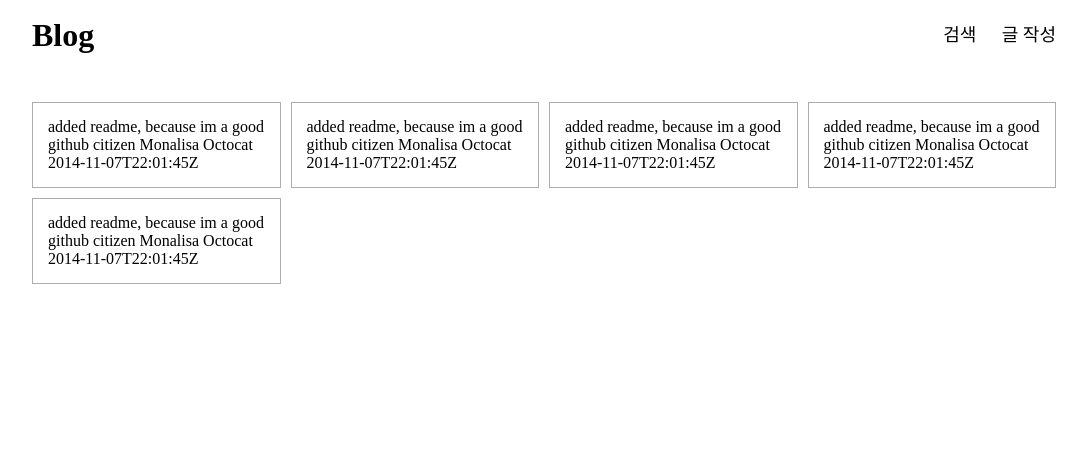
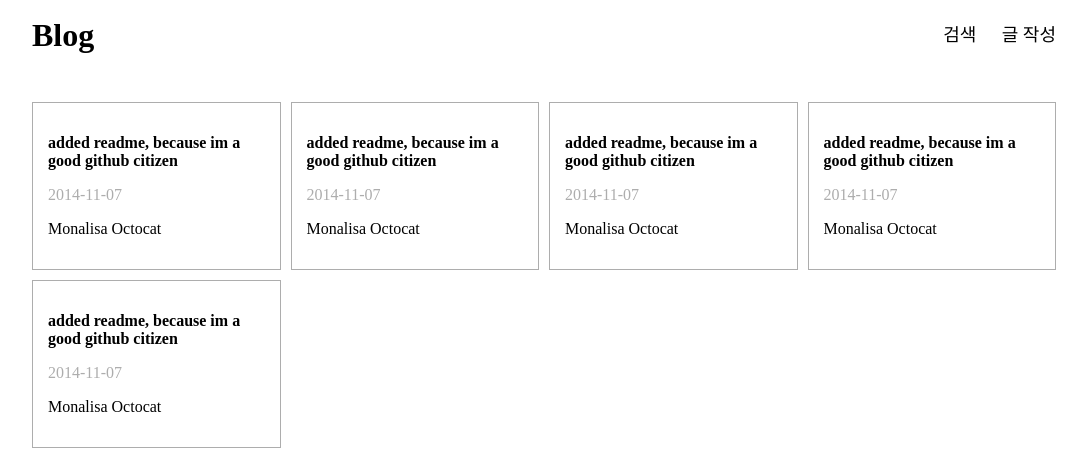
Before and after one commit to crewd/commit-blog, a React (Create React App) app: page / in a window 1280 px wide. Shown: the top 450 px of the page, without its empty margins (96-1183 px from the left). Built offline with nearby package versions, Linux system fonts and the light colour scheme.

Commit message:
fix: 날짜 포맷팅

```diff
--- a/src/components/post/PostCard.tsx
+++ b/src/components/post/PostCard.tsx
@@ -1,9 +1,21 @@
 import { Post } from "../../types/postType";
 
 const PostCard = ({ message, author, date }: Post) => {
+  const dateParse = Date.parse(date.substring(0, 10));
+  const newDate = new Date(dateParse);
+
+  const year = newDate.getFullYear();
+  const month = ('0' + (newDate.getMonth() + 1)).slice(-2);
+  const day = ('0' + newDate.getDate()).slice(-2);
+
+  const commitDate = year + '-' + month + '-' + day;
+
+
   return (
     <li className="post-card">
-      {message} {author} {date}
+      <p className="post-card__title">{message}</p>
+      <p className="post-card__date">{commitDate.toString()}</p>
+      <p className="post-card__author">{author}</p>
     </li>
   )
 }
--- a/src/style/post.scss
+++ b/src/style/post.scss
@@ -7,4 +7,10 @@
 .post-card {
   border: 1px solid #adadad;
   padding: 15px;
+  &__title {
+    font-weight: bold;
+  }
+  &__date {
+    color: #adadad
+  }
 }
```
